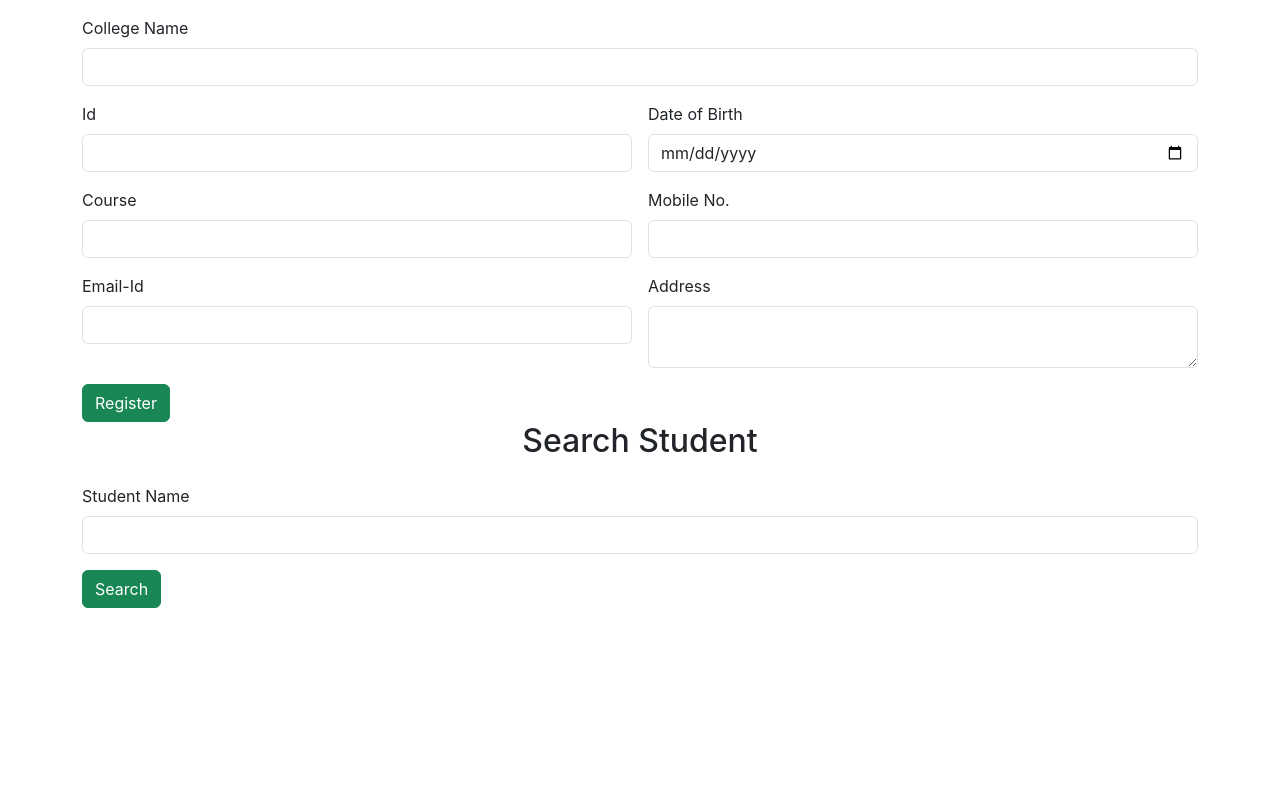
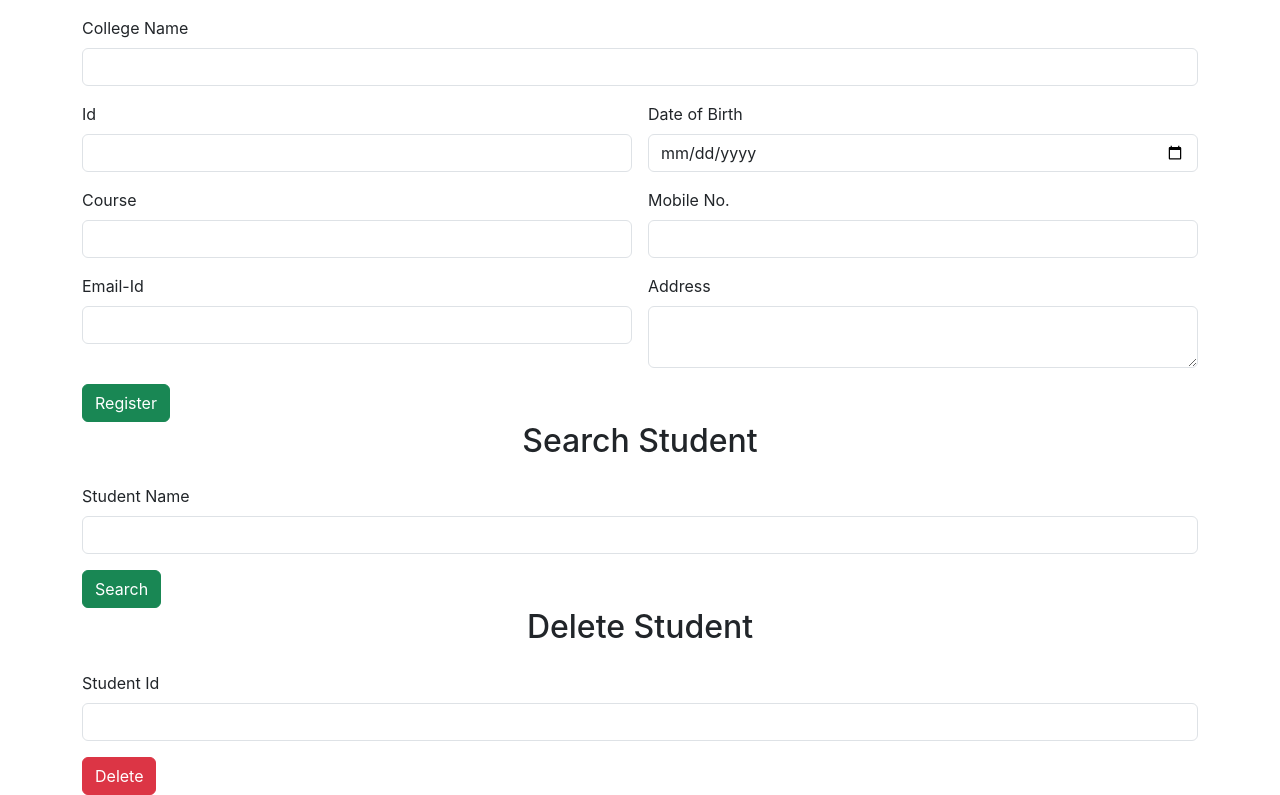
Before and after one commit to Gloriya2001/fisatStudents-app-react, a React (Create React App) app: page / in a window 1280 px wide. Shown: the part 212-1007 px from the top of the page. Before the commit the page ends 820 px from the top, so only its background shows below. Built offline with nearby package versions, Linux system fonts and the light colour scheme.

Commit message:
Delete doner

```diff
--- a/src/App.js
+++ b/src/App.js
@@ -2,6 +2,7 @@ import logo from './logo.svg';
 import './App.css';
 import Add from './components/Add';
 import Search from './components/Search';
+import Delete from './components/Delete';
 
 function App() {
   return (
@@ -9,6 +10,8 @@ function App() {
 
 <Add/>
  <Search/>
+
+<Delete/>
     </div>
   );
 }
--- /dev/null
+++ b/src/components/Delete.jsx
@@ -0,0 +1,33 @@
+import React from 'react'
+
+const Delete = () => {
+    return (
+        <div>
+
+            <div className="container">
+                <div className="row g-3">
+                    <h2><center>Delete Student</center></h2>
+                    <div className="col col-12 col-sm-12 col-md-12 col-lg-12 col-xl-12 col-xxl-12">
+
+
+                        <label htmlFor="" className="form-label">Student Id</label>
+                        <input type="text" className="form-control" />
+
+                    </div>
+                    <div className="col col-12 col-sm-12 col-md-12 col-lg-12 col-xl-12 col-xxl-12">
+
+                        <button className="btn btn-danger">Delete
+
+                        </button>
+
+                    </div>
+                </div>
+            </div>
+
+
+
+        </div>
+    )
+}
+
+export default Delete
```
